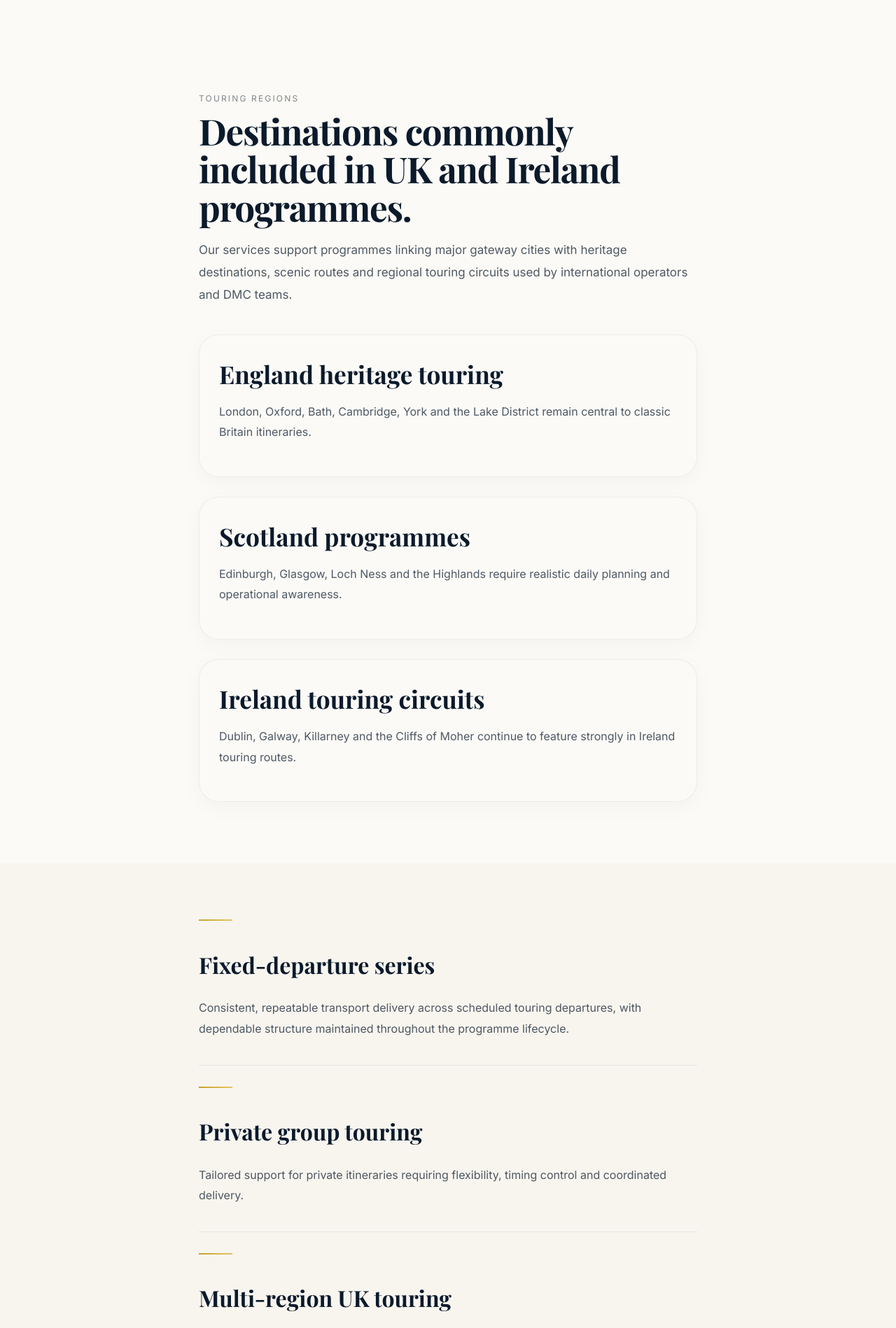
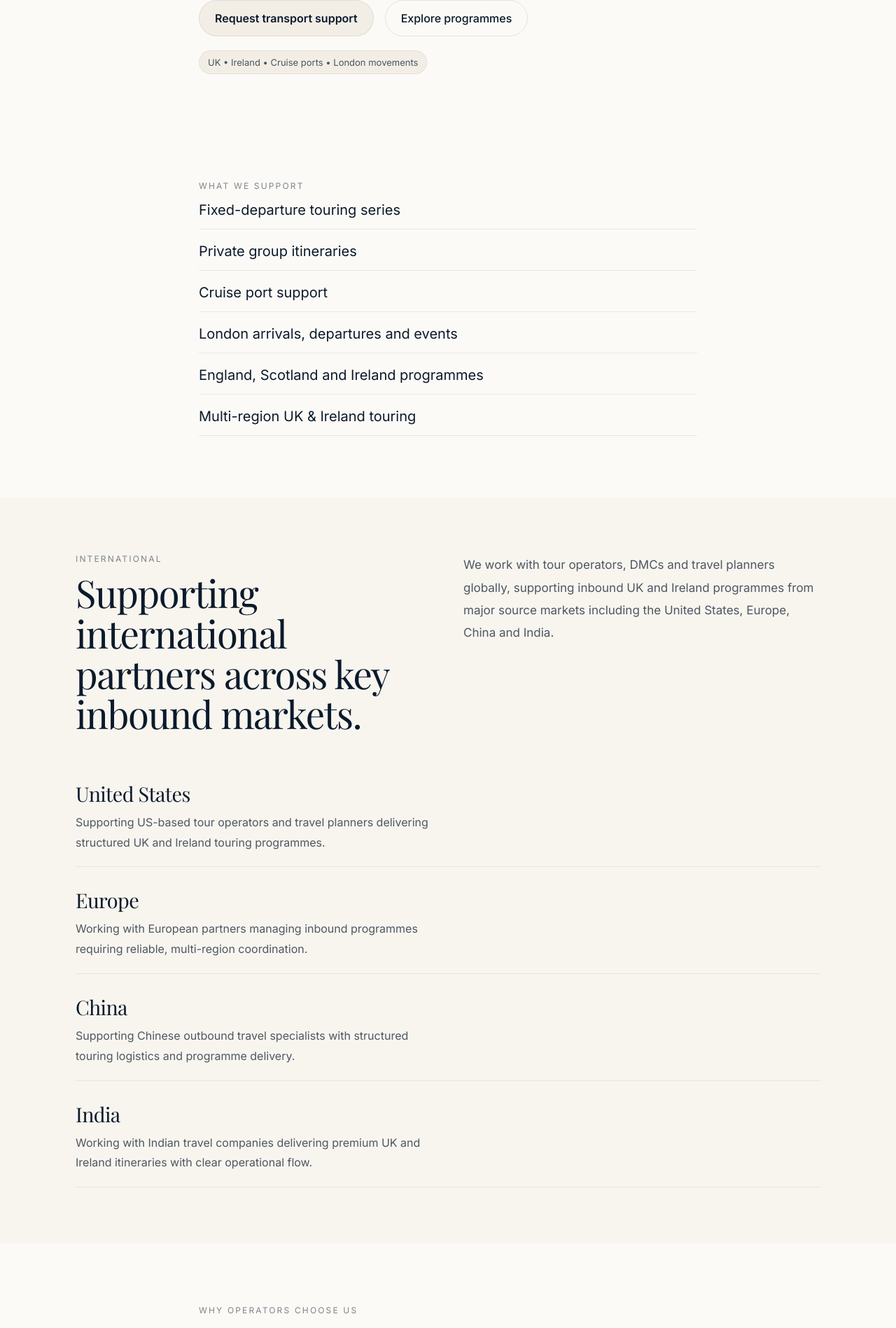
Before and after one commit to kandiahtk-crypto/Project-, a Next.js app: page / in a window 1280 px wide. Shown: the part 640-2538 px from the top of the page at 70% size. Built offline with nearby package versions, Linux system fonts and the light colour scheme; a web font is replaced by a local one.

Commit message:
Update page.tsx

```diff
--- a/src/app/page.tsx
+++ b/src/app/page.tsx
@@ -1,19 +1,20 @@
 import type { CSSProperties } from "react";
 import type { Metadata } from "next";
 
-const siteUrl = "https://www.ukinboundgroundtransport.com/programmes";
+const siteUrl = "https://www.ukinboundgroundtransport.com";
 
 export const metadata: Metadata = {
-  title: "Programme-led UK & Ireland Touring Transport",
+  title: "Home",
   description:
-    "Programme-led transport support across England, Scotland and Ireland. Fixed-departure touring, private groups, regional routing and cross-border UK & Ireland programme delivery.",
+    "Premium UK & Ireland ground transport for tour operators, DMCs and travel planners. Fixed-departure touring, private groups, cruise port support, London movements and multi-region programmes across England, Scotland and Ireland.",
   alternates: {
-    canonical: "/programmes",
+    canonical: "/",
   },
   openGraph: {
-    title: "Programme-led Touring Transport | UK & Ireland",
+    title:
+      "UK Inbound Ground Transport | Premium UK & Ireland Touring Support",
     description:
-      "Structured transport delivery across UK & Ireland touring programmes for operators, DMCs and planners.",
+      "Programme-led transport support across England, Scotland and Ireland for tour operators, DMCs and travel planners.",
     url: siteUrl,
     siteName: "UK Inbound Ground Transport",
     locale: "en_GB",
@@ -21,126 +22,235 @@ export const metadata: Metadata = {
   },
 };
 
-const programmes = [
+const supportItems = [
+  "Fixed-departure touring series",
+  "Private group itineraries",
+  "Cruise port support",
+  "London arrivals, departures and events",
+  "England, Scotland and Ireland programmes",
+  "Multi-region UK & Ireland touring",
+];
+
+const regions = [
   {
-    title: "Fixed-departure series",
-    description:
-      "Consistent, repeatable transport delivery across scheduled touring departures, with dependable structure maintained throughout the programme lifecycle.",
+    title: "United States",
+    href: "/markets/usa",
+    text: "Supporting US-based tour operators and travel planners delivering structured UK and Ireland touring programmes.",
   },
   {
-    title: "Private group touring",
-    description:
-      "Tailored support for private itineraries requiring flexibility, timing control and coordinated delivery.",
+    title: "Europe",
+    href: "/markets/europe",
+    text: "Working with European partners managing inbound programmes requiring reliable, multi-region coordination.",
   },
   {
-    title: "Multi-region UK touring",
-    description:
-      "Structured routing across England, Scotland and Wales for programmes requiring broader national coverage.",
+    title: "China",
+    href: "/markets/china",
+    text: "Supporting Chinese outbound travel specialists with structured touring logistics and programme delivery.",
   },
   {
-    title: "UK & Ireland programmes",
-    description:
-      "Cross-border touring with consistent delivery and reliable coordination across regional transitions.",
+    title: "India",
+    href: "/markets/india",
+    text: "Working with Indian travel companies delivering premium UK and Ireland itineraries with clear operational flow.",
   },
 ];
 
-const touringRegions = [
+const sectors = [
   {
     title: "England heritage touring",
     text: "London, Oxford, Bath, Cambridge, York and the Lake District remain central to classic Britain itineraries.",
+    href: "/england-touring",
   },
   {
     title: "Scotland programmes",
     text: "Edinburgh, Glasgow, Loch Ness and the Highlands require realistic daily planning and operational awareness.",
+    href: "/scotland-programmes",
   },
   {
     title: "Ireland touring circuits",
     text: "Dublin, Galway, Killarney and the Cliffs of Moher continue to feature strongly in Ireland touring routes.",
+    href: "/ireland-touring",
+  },
+  {
+    title: "Cruise port support",
+    text: "Transport coordination for cruise-related arrivals, departures, shore-side touring and onward programme movements.",
+    href: "/services",
   },
 ];
 
-export default function ProgrammesPage() {
+export default function HomePage() {
   return (
     <main>
-      {/* HERO */}
       <section style={heroSection}>
         <div style={containerNarrow}>
-          <p style={eyebrow}>Programmes</p>
+          <p style={eyebrow}>UK inbound ground transport</p>
 
           <h1 style={heroTitle}>
-            Programme-led transport support across the UK &amp; Ireland.
+            Premium transport support for UK &amp; Ireland touring programmes.
           </h1>
 
           <div style={divider} />
 
           <p style={heroText}>
-            We support operators and planners with structured transport delivery
-            across fixed-departure series, private itineraries, regional touring
-            and cross-border programmes.
+            We support tour operators, DMCs and travel planners with
+            programme-led transport delivery across fixed-departure series,
+            private groups, cruise port support, London movements and
+            multi-region itineraries across England, Scotland and Ireland.
           </p>
+
+          <div style={heroActions}>
+            <a href="/contact" style={primaryButton}>
+              Request transport support
+            </a>
+            <a href="/programmes" style={secondaryButton}>
+              Explore programmes
+            </a>
+          </div>
+
+          <div style={metaRow}>
+            <span style={metaPill}>
+              UK • Ireland • Cruise ports • London movements
+            </span>
+          </div>
         </div>
       </section>
 
-      {/* TOURING REGIONS (NEW SECTION) */}
       <section style={section}>
         <div style={containerNarrow}>
-          <p style={sectionLabel}>Touring regions</p>
+          <p style={sectionLabel}>What we support</p>
 
+          <ul style={supportList}>
+            {supportItems.map((item) => (
+              <li key={item} style={supportItem}>
+                {item}
+              </li>
+            ))}
+          </ul>
+        </div>
+      </section>
+
+      <section style={sectionSoft}>
+        <div style={container}>
+          <div style={splitGrid} className="split-grid">
+            <div>
+              <p style={sectionLabel}>International</p>
               <h2 style={sectionTitle}>
-            Destinations commonly included in UK and Ireland programmes.
+                Supporting international partners across key inbound markets.
               </h2>
+            </div>
 
+            <div>
               <p style={sectionText}>
-            Our services support programmes linking major gateway cities with
-            heritage destinations, scenic routes and regional touring circuits
-            used by international operators and DMC teams.
+                We work with tour operators, DMCs and travel planners globally,
+                supporting inbound UK and Ireland programmes from major source
+                markets including the United States, Europe, China and India.
               </p>
+            </div>
+          </div>
 
-          <div style={regionCards}>
-            {touringRegions.map((region) => (
-              <article key={region.title} style={regionCard}>
-                <h3 style={regionCardTitle}>{region.title}</h3>
-                <p style={regionCardText}>{region.text}</p>
+          <div style={regionGrid}>
+            {regions.map((region) => (
+              <article key={region.title} style={regionItem}>
+                <h3 style={regionTitle}>
+                  <a href={region.href} style={regionLink}>
+                    {region.title}
+                  </a>
+                </h3>
+                <p style={regionText}>{region.text}</p>
               </article>
             ))}
           </div>
         </div>
       </section>
 
-      {/* PROGRAMME TYPES */}
+      <section style={section}>
+        <div style={containerNarrow}>
+          <p style={sectionLabel}>Why operators choose us</p>
+          <h2 style={sectionTitle}>
+            Structured delivery, clear coordination, dependable execution.
+          </h2>
+          <p style={sectionText}>
+            Our focus is not generic transport booking. We support programme
+            delivery by aligning vehicles, routing and operational planning to
+            the pace, shape and service expectations of inbound touring across
+            the UK and Ireland.
+          </p>
+        </div>
+      </section>
+
       <section style={sectionSoft}>
-        <div style={containerNarrow}>
-          <div style={list}>
-            {programmes.map((programme) => (
-              <article key={programme.title} style={item}>
+        <div style={container}>
+          <div style={featureGrid} className="feature-grid">
+            {sectors.map((item) => (
+              <a key={item.title} href={item.href} style={featureCardLink}>
+                <article style={featureCard}>
                   <div style={accentLine} />
-                <div>
-                  <h2 style={itemTitle}>{programme.title}</h2>
-                  <p style={itemText}>{programme.description}</p>
+                  <div style={featureTitleRow}>
+                    <h2 style={featureTitle}>{item.title}</h2>
+                    <span style={featureArrow}>→</span>
                   </div>
+                  <p style={featureText}>{item.text}</p>
                 </article>
+              </a>
             ))}
           </div>
         </div>
       </section>
 
-      {/* CTA */}
+      <section style={section}>
+        <div style={container}>
+          <div style={splitGrid} className="split-grid">
+            <div>
+              <p style={sectionLabel}>Coverage</p>
+              <h2 style={sectionTitle}>
+                From London and cruise ports to wider England, Scotland and
+                Ireland touring.
+              </h2>
+            </div>
+
+            <div>
+              <p style={sectionText}>
+                We support itineraries spanning London, regional cities,
+                countryside routes, hotel transfers, cruise-related movements
+                and cross-country touring. Whether the requirement is a single
+                movement or a full touring series, delivery remains structured
+                and commercially focused.
+              </p>
+            </div>
+          </div>
+        </div>
+      </section>
+
+      <section style={sectionSoft}>
+        <div style={containerNarrow}>
+          <p style={sectionLabel}>Who we work with</p>
+          <h2 style={sectionTitle}>Built for professional travel buyers.</h2>
+          <p style={sectionText}>
+            We are positioned for tour operators, destination management
+            companies, cruise specialists, travel planners and programme
+            managers who need transport support that fits a wider operational
+            plan, not just a standalone vehicle booking.
+          </p>
+        </div>
+      </section>
+
       <section style={ctaSection}>
         <div style={containerNarrow}>
           <p style={sectionLabel}>Start a conversation</p>
-
           <h2 style={ctaTitle}>
-            Need transport coordination for a touring programme?
+            Planning a UK or Ireland programme that needs transport support?
           </h2>
-
           <p style={sectionText}>
-            Tell us about your routing, timings and programme requirements, and
-            we’ll help shape the right support structure.
+            Tell us about your routing, timings, port calls and programme
+            requirements. We will help shape a structured transport approach
+            around your itinerary.
           </p>
 
           <div style={ctaActions}>
             <a href="/contact" style={primaryButton}>
               Contact us
+            </a>
+            <a href="/services" style={linkButton}>
+              View services →
             </a>
           </div>
         </div>
@@ -149,7 +259,11 @@ export default function ProgrammesPage() {
   );
 }
 
-/* STYLES */
+const container: CSSProperties = {
+  maxWidth: 1120,
+  margin: "0 auto",
+  padding: "0 28px",
+};
 
 const containerNarrow: CSSProperties = {
   maxWidth: 760,
@@ -158,7 +272,7 @@ const containerNarrow: CSSProperties = {
 };
 
 const heroSection: CSSProperties = {
-  padding: "64px 0 64px",
+  padding: "40px 0 64px",
 };
 
 const section: CSSProperties = {
@@ -172,6 +286,18 @@ const sectionSoft: CSSProperties = {
 
 const ctaSection: CSSProperties = {
   padding: "72px 0 48px",
+};
+
+const splitGrid: CSSProperties = {
+  display: "grid",
+  gap: 40,
+  alignItems: "start",
+};
+
+const featureGrid: CSSProperties = {
+  display: "grid",
+  gridTemplateColumns: "1fr",
+  gap: 36,
 };
 
 const eyebrow: CSSProperties = {
@@ -192,26 +318,35 @@ const sectionLabel: CSSProperties = {
 
 const heroTitle: CSSProperties = {
   margin: "14px 0 16px",
+  maxWidth: 760,
   fontSize: "clamp(2.6rem, 7vw, 5rem)",
   lineHeight: 1.02,
   letterSpacing: "-0.04em",
+  fontWeight: 400,
   fontFamily: "var(--font-serif)",
   color: "#0B1A2B",
 };
 
 const sectionTitle: CSSProperties = {
   margin: "0 0 18px",
-  fontSize: "clamp(2rem, 5vw, 3.2rem)",
+  maxWidth: 760,
+  fontSize: "clamp(2rem, 5vw, 3.4rem)",
   lineHeight: 1.06,
   letterSpacing: "-0.025em",
+  fontWeight: 400,
   fontFamily: "var(--font-serif)",
+  color: "#0B1A2B",
 };
 
 const ctaTitle: CSSProperties = {
   margin: "0 0 18px",
-  fontSize: "clamp(2rem, 5vw, 3rem)",
+  maxWidth: 760,
+  fontSize: "clamp(2rem, 5vw, 3.2rem)",
   lineHeight: 1.06,
+  letterSpacing: "-0.025em",
+  fontWeight: 400,
   fontFamily: "var(--font-serif)",
+  color: "#0B1A2B",
 };
 
 const divider: CSSProperties = {
@@ -219,90 +354,189 @@ const divider: CSSProperties = {
   height: 2,
   background: "linear-gradient(90deg, #C9A227 0%, #E3C565 100%)",
   margin: "18px 0 24px",
+  borderRadius: 999,
 };
 
 const heroText: CSSProperties = {
+  margin: 0,
+  maxWidth: 700,
   fontSize: 17,
   lineHeight: 1.9,
   color: "rgba(11, 26, 43, 0.72)",
 };
 
 const sectionText: CSSProperties = {
+  margin: 0,
+  maxWidth: 700,
   fontSize: 17,
   lineHeight: 1.9,
   color: "rgba(11, 26, 43, 0.72)",
 };
 
-/* NEW REGION CARDS */
+const heroActions: CSSProperties = {
+  marginTop: 28,
+  display: "flex",
+  gap: 16,
+  flexWrap: "wrap",
+};
 
-const regionCards: CSSProperties = {
-  marginTop: 40,
+const primaryButton: CSSProperties = {
+  display: "inline-flex",
+  alignItems: "center",
+  justifyContent: "center",
+  minHeight: 52,
+  padding: "0 22px",
+  borderRadius: 999,
+  background: "#F2EEE6",
+  color: "#0B1A2B",
+  textDecoration: "none",
+  fontWeight: 600,
+  border: "1px solid rgba(11, 26, 43, 0.08)",
+};
+
+const secondaryButton: CSSProperties = {
+  display: "inline-flex",
+  alignItems: "center",
+  justifyContent: "center",
+  minHeight: 52,
+  padding: "0 22px",
+  borderRadius: 999,
+  background: "transparent",
+  color: "#0B1A2B",
+  textDecoration: "none",
+  fontWeight: 500,
+  border: "1px solid rgba(11, 26, 43, 0.10)",
+};
+
+const metaRow: CSSProperties = {
+  marginTop: 20,
+};
+
+const metaPill: CSSProperties = {
+  display: "inline-flex",
+  alignItems: "center",
+  minHeight: 34,
+  padding: "0 12px",
+  borderRadius: 999,
+  background: "#F2EEE6",
+  border: "1px solid rgba(11, 26, 43, 0.06)",
+  fontSize: 13,
+  color: "rgba(11, 26, 43, 0.72)",
+};
+
+const supportList: CSSProperties = {
+  listStyle: "none",
+  padding: 0,
+  margin: 0,
+  display: "grid",
+  gap: 16,
+};
+
+const supportItem: CSSProperties = {
+  fontSize: 20,
+  lineHeight: 1.5,
+  borderBottom: "1px solid rgba(11, 26, 43, 0.08)",
+  paddingBottom: 12,
+  color: "#0B1A2B",
+};
+
+const regionGrid: CSSProperties = {
+  marginTop: 48,
   display: "grid",
   gap: 28,
 };
 
-const regionCard: CSSProperties = {
-  background: "#FBFAF7",
-  border: "1px solid rgba(11, 26, 43, 0.06)",
-  borderRadius: 28,
-  padding: "32px 28px",
-  boxShadow: "0 8px 30px rgba(11, 26, 43, 0.03)",
+const regionItem: CSSProperties = {
+  paddingBottom: 20,
+  borderBottom: "1px solid rgba(11, 26, 43, 0.08)",
 };
 
-const regionCardTitle: CSSProperties = {
-  margin: "0 0 14px",
-  fontSize: "clamp(1.7rem, 4vw, 2.2rem)",
+const regionTitle: CSSProperties = {
+  margin: "0 0 8px",
+  fontSize: "clamp(1.4rem, 3vw, 1.8rem)",
   fontFamily: "var(--font-serif)",
+  letterSpacing: "-0.02em",
+  color: "#0B1A2B",
+  fontWeight: 400,
 };
 
-const regionCardText: CSSProperties = {
+const regionLink: CSSProperties = {
+  textDecoration: "none",
+  color: "#0B1A2B",
+  display: "inline-block",
+};
+
+const regionText: CSSProperties = {
+  margin: 0,
+  maxWidth: 520,
+  fontSize: 16,
+  lineHeight: 1.8,
+  color: "rgba(11, 26, 43, 0.72)",
+};
+
+const featureCardLink: CSSProperties = {
+  textDecoration: "none",
+  display: "block",
+};
+
+const featureCard: CSSProperties = {
+  minWidth: 0,
+  paddingBottom: 18,
+  borderBottom: "1px solid rgba(11, 26, 43, 0.08)",
+  cursor: "pointer",
+};
+
+const featureTitleRow: CSSProperties = {
+  display: "flex",
+  justifyContent: "space-between",
+  alignItems: "flex-start",
+  gap: 16,
+};
+
+const accentLine: CSSProperties = {
+  width: 48,
+  height: 2,
+  borderRadius: 999,
+  marginBottom: 14,
+  background: "linear-gradient(90deg, #C9A227 0%, #E3C565 100%)",
+};
+
+const featureTitle: CSSProperties = {
+  margin: "0 0 10px",
+  fontSize: "clamp(1.5rem, 4vw, 2rem)",
+  lineHeight: 1.12,
+  fontWeight: 400,
+  letterSpacing: "-0.02em",
+  fontFamily: "var(--font-serif)",
+  color: "#0B1A2B",
+  flex: 1,
+};
+
+const featureArrow: CSSProperties = {
+  fontSize: 22,
+  lineHeight: 1,
+  color: "rgba(11, 26, 43, 0.5)",
+  paddingTop: 6,
+};
+
+const featureText: CSSProperties = {
+  margin: 0,
+  maxWidth: 520,
   fontSize: 16,
   lineHeight: 1.85,
   color: "rgba(11, 26, 43, 0.72)",
 };
 
-/* PROGRAMME LIST */
-
-const list: CSSProperties = {
-  display: "grid",
-  gap: 30,
+const ctaActions: CSSProperties = {
+  marginTop: 26,
+  display: "flex",
+  gap: 20,
+  flexWrap: "wrap",
+  alignItems: "center",
 };
 
-const item: CSSProperties = {
-  display: "grid",
-  gap: 14,
-  paddingBottom: 20,
-  borderBottom: "1px solid rgba(11, 26, 43, 0.08)",
-};
-
-const accentLine: CSSProperties = {
-  width: 48,
-  height: 2,
-  background: "linear-gradient(90deg, #C9A227 0%, #E3C565 100%)",
-};
-
-const itemTitle: CSSProperties = {
-  fontSize: "clamp(1.5rem, 4vw, 2rem)",
-  fontFamily: "var(--font-serif)",
-};
-
-const itemText: CSSProperties = {
-  fontSize: 16,
-  lineHeight: 1.85,
-  color: "rgba(11, 26, 43, 0.72)",
-};
-
-/* CTA */
-
-const ctaActions: CSSProperties = {
-  marginTop: 24,
-};
-
-const primaryButton: CSSProperties = {
-  padding: "14px 20px",
-  borderRadius: 999,
-  background: "#F2EEE6",
+const linkButton: CSSProperties = {
   textDecoration: "none",
   color: "#0B1A2B",
-  fontWeight: 600,
+  fontWeight: 500,
 };
```
Lines whose indentation alone changed are shown as unchanged.
